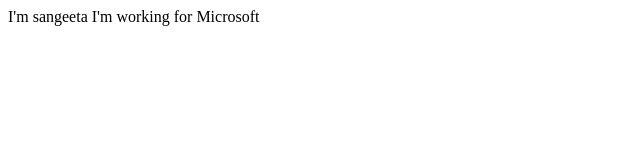
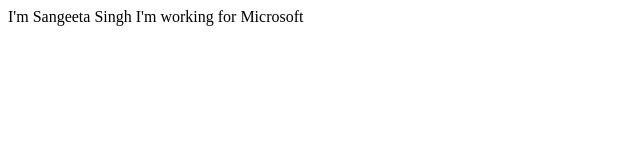
Before and after one commit to Sangeeta-Singh03/student-portfolio, a plain HTML site: page index.html in a window 1280 px wide. Shown: the full height of the page, 0-640 px from the left. Drawn offline with Linux system fonts and the light colour scheme.

Commit message:
new details

```diff
--- a/index.html
+++ b/index.html
@@ -7,7 +7,7 @@
     <title>Document</title>
 </head>
 <body>
-    I'm sangeeta
+    I'm Sangeeta Singh
     I'm working for Microsoft
 </body>
 </html>
```
Also changed, not shown: 1 other file.
